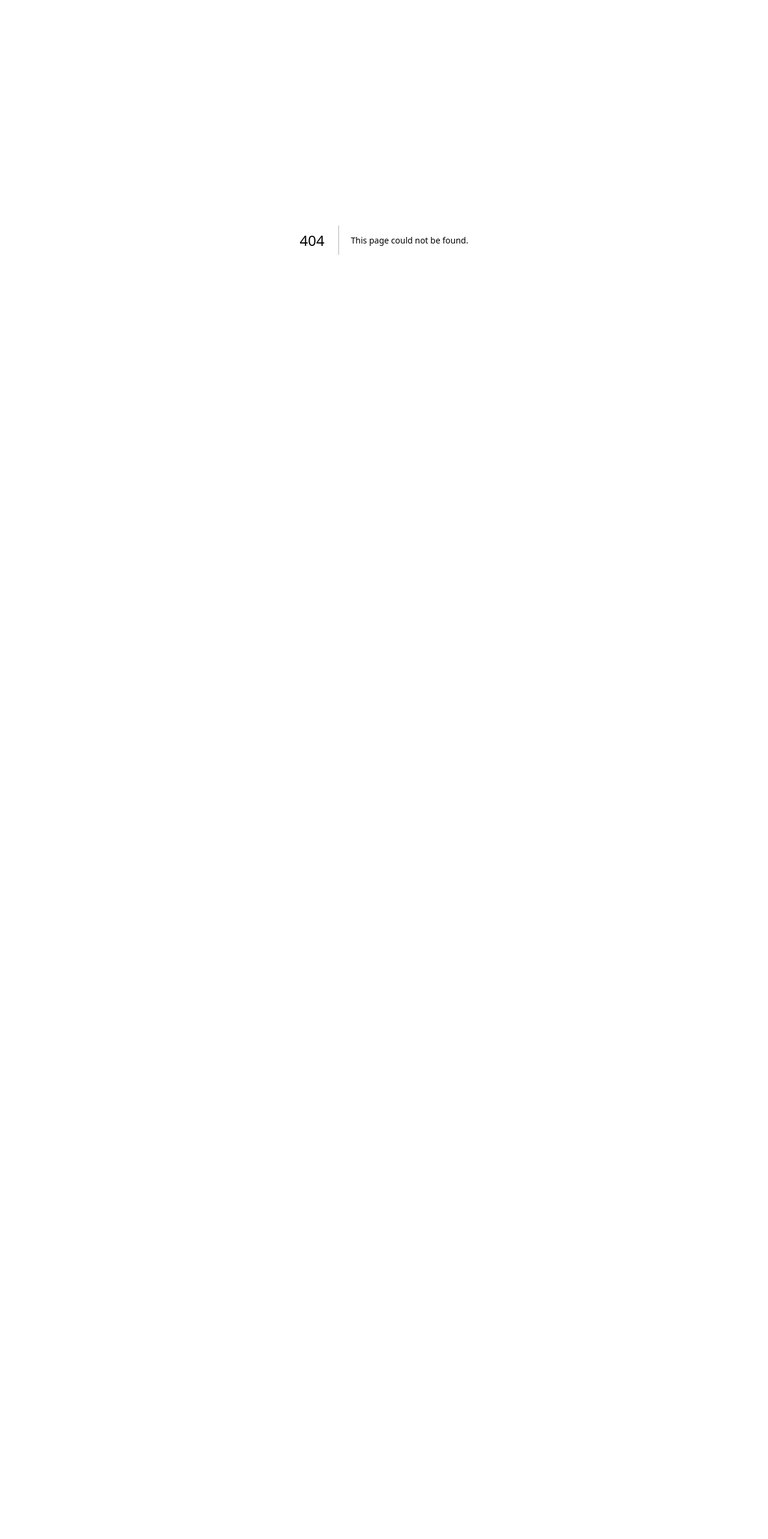
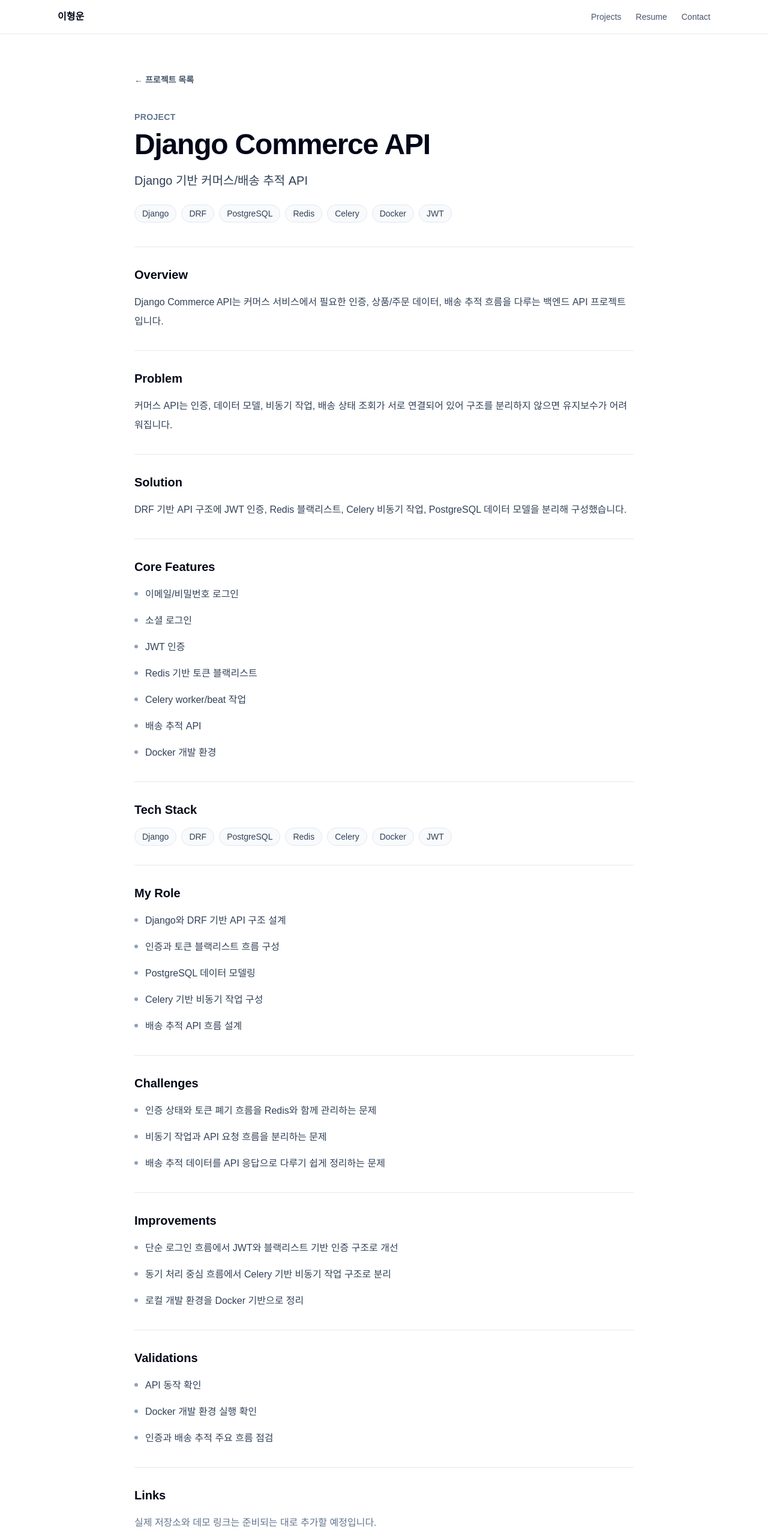
Before and after one commit to ing2720/profile, a Next.js app: page /projects/django-commerce in a window 1280 px wide. Before the commit this address had no page. Shown: the top 2566 px of the page at 60% size. Before the commit the page ends 800 px from the top, so only its background shows below. Built offline with nearby package versions, Linux system fonts and the light colour scheme.

Commit message:
feat: add project pages

```diff
--- /dev/null
+++ b/src/app/projects/[slug]/page.tsx
@@ -0,0 +1,163 @@
+import type { Metadata } from "next";
+import Link from "next/link";
+import { notFound } from "next/navigation";
+import { Footer } from "@/components/layout/Footer";
+import { Header } from "@/components/layout/Header";
+import { Badge } from "@/components/ui/Badge";
+import { ButtonLink } from "@/components/ui/ButtonLink";
+import { DetailSection } from "@/components/ui/DetailSection";
+import { projects } from "@/data/projects";
+
+type ProjectDetailPageProps = {
+  params: Promise<{
+    slug: string;
+  }>;
+};
+
+function findProject(slug: string) {
+  return projects.find((project) => project.slug === slug);
+}
+
+function DetailList({ items }: { items: string[] }) {
+  return (
+    <ul className="space-y-3">
+      {items.map((item) => (
+        <li className="flex gap-3" key={item}>
+          <span className="mt-3 h-1.5 w-1.5 shrink-0 rounded-full bg-slate-400" />
+          <span>{item}</span>
+        </li>
+      ))}
+    </ul>
+  );
+}
+
+export function generateStaticParams() {
+  return projects.map((project) => ({
+    slug: project.slug
+  }));
+}
+
+export async function generateMetadata({
+  params
+}: ProjectDetailPageProps): Promise<Metadata> {
+  const { slug } = await params;
+  const project = findProject(slug);
+
+  if (!project) {
+    return {
+      title: "Project Not Found | 이형운"
+    };
+  }
+
+  return {
+    title: `${project.title} | 이형운`,
+    description: project.summary
+  };
+}
+
+export default async function ProjectDetailPage({
+  params
+}: ProjectDetailPageProps) {
+  const { slug } = await params;
+  const project = findProject(slug);
+
+  if (!project) {
+    notFound();
+  }
+
+  const visibleLinks = project.links.filter((link) => link.href);
+
+  return (
+    <>
+      <Header />
+      <main>
+        <article className="mx-auto max-w-4xl px-5 py-12 sm:px-6 sm:py-16 lg:px-8">
+          <Link
+            className="text-sm font-semibold text-slate-600 hover:text-slate-950 focus-visible:outline focus-visible:outline-2 focus-visible:outline-offset-4 focus-visible:outline-slate-900"
+            href="/projects"
+          >
+            ← 프로젝트 목록
+          </Link>
+
+          <header className="mt-10 pb-10">
+            <p className="text-sm font-semibold uppercase tracking-wide text-slate-500">
+              Project
+            </p>
+            <h1 className="mt-3 text-4xl font-bold tracking-tight text-slate-950 sm:text-5xl">
+              {project.title}
+            </h1>
+            <p className="mt-5 text-xl leading-8 text-slate-700">
+              {project.summary}
+            </p>
+            <div className="mt-6 flex flex-wrap gap-2">
+              {project.stacks.map((stack) => (
+                <Badge key={stack}>{stack}</Badge>
+              ))}
+            </div>
+          </header>
+
+          <DetailSection title="Overview">
+            <p>{project.overview}</p>
+          </DetailSection>
+
+          <DetailSection title="Problem">
+            <p>{project.problem}</p>
+          </DetailSection>
+
+          <DetailSection title="Solution">
+            <p>{project.solution}</p>
+          </DetailSection>
+
+          <DetailSection title="Core Features">
+            <DetailList items={project.features} />
+          </DetailSection>
+
+          <DetailSection title="Tech Stack">
+            <div className="flex flex-wrap gap-2">
+              {project.stacks.map((stack) => (
+                <Badge key={stack}>{stack}</Badge>
+              ))}
+            </div>
+          </DetailSection>
+
+          <DetailSection title="My Role">
+            <DetailList items={project.myRole} />
+          </DetailSection>
+
+          <DetailSection title="Challenges">
+            <DetailList items={project.challenges} />
+          </DetailSection>
+
+          <DetailSection title="Improvements">
+            <DetailList items={project.improvements} />
+          </DetailSection>
+
+          <DetailSection title="Validations">
+            <DetailList items={project.validations} />
+          </DetailSection>
+
+          <DetailSection title="Links">
+            {visibleLinks.length > 0 ? (
+              <div className="flex flex-wrap gap-3">
+                {visibleLinks.map((link) => (
+                  <ButtonLink href={link.href} key={link.label}>
+                    {link.label}
+                  </ButtonLink>
+                ))}
+              </div>
+            ) : (
+              <p className="text-slate-500">
+                실제 저장소와 데모 링크는 준비되는 대로 추가할 예정입니다.
+              </p>
+            )}
+          </DetailSection>
+
+          <DetailSection title="Next Improvements">
+            <DetailList items={project.nextImprovements} />
+          </DetailSection>
+        </article>
+      </main>
+      <Footer />
+    </>
+  );
+}
--- /dev/null
+++ b/src/app/projects/page.tsx
@@ -0,0 +1,46 @@
+import type { Metadata } from "next";
+import { Footer } from "@/components/layout/Footer";
+import { Header } from "@/components/layout/Header";
+import { ProjectCard } from "@/components/ui/ProjectCard";
+import { SectionTitle } from "@/components/ui/SectionTitle";
+import { projects } from "@/data/projects";
+
+export const metadata: Metadata = {
+  title: "Projects | 이형운",
+  description: "이형운 백엔드 개발자 프로젝트 목록"
+};
+
+const orderedProjects = [...projects].sort((a, b) => {
+  if (a.slug === "mwoham") {
+    return -1;
+  }
+
+  if (b.slug === "mwoham") {
+    return 1;
+  }
+
+  return 0;
+});
+
+export default function ProjectsPage() {
+  return (
+    <>
+      <Header />
+      <main>
+        <section className="mx-auto max-w-6xl px-5 py-16 sm:px-6 sm:py-20 lg:px-8">
+          <SectionTitle
+            eyebrow="Projects"
+            title="프로젝트 목록"
+            description="백엔드 설계, 자동화, 로컬 앱 연동, 정적 웹 배포 경험을 프로젝트 단위로 정리했습니다."
+          />
+          <div className="mt-10 grid gap-6 md:grid-cols-2 xl:grid-cols-3">
+            {orderedProjects.map((project) => (
+              <ProjectCard key={project.slug} project={project} />
+            ))}
+          </div>
+        </section>
+      </main>
+      <Footer />
+    </>
+  );
+}
--- a/src/components/layout/Header.tsx
+++ b/src/components/layout/Header.tsx
@@ -2,10 +2,10 @@ import Link from "next/link";
 import { profile } from "@/data/profile";
 
 const navigationItems = [
-  { label: "Projects", href: "#projects" },
+  { label: "Projects", href: "/projects" },
   // TODO: /resume 페이지 구현 전까지 PDF 링크를 직접 사용합니다.
   { label: "Resume", href: profile.links.resumePdf.href },
-  { label: "Contact", href: "#contact" }
+  { label: "Contact", href: "/#contact" }
 ];
 
 export function Header() {
--- /dev/null
+++ b/src/components/ui/DetailSection.tsx
@@ -0,0 +1,13 @@
+type DetailSectionProps = {
+  title: string;
+  children: React.ReactNode;
+};
+
+export function DetailSection({ title, children }: DetailSectionProps) {
+  return (
+    <section className="border-t border-slate-200 py-8">
+      <h2 className="text-xl font-bold text-slate-950">{title}</h2>
+      <div className="mt-4 text-base leading-8 text-slate-700">{children}</div>
+    </section>
+  );
+}
--- a/src/components/ui/ProjectCard.tsx
+++ b/src/components/ui/ProjectCard.tsx
@@ -1,5 +1,6 @@
 import type { Project } from "@/data/projects";
 import { Badge } from "./Badge";
+import { ButtonLink } from "./ButtonLink";
 
 type ProjectCardProps = {
   project: Project;
@@ -34,6 +35,10 @@ export function ProjectCard({ project }: ProjectCardProps) {
           </li>
         ))}
       </ul>
+
+      <div className="mt-6">
+        <ButtonLink href={`/projects/${project.slug}`}>상세 보기</ButtonLink>
+      </div>
     </article>
   );
 }
--- a/src/data/projects.ts
+++ b/src/data/projects.ts
@@ -18,6 +18,7 @@ export type Project = {
   challenges: string[];
   improvements: string[];
   validations: string[];
+  nextImprovements: string[];
   links: ProjectLink[];
 };
 
@@ -53,11 +54,13 @@ export const projects: Project[] = [
       "로컬 FastAPI 백엔드와 SwiftUI 앱을 연동해 작업 이벤트를 저장하고, TimelineBuilder와 AI 요약 흐름으로 기록을 리포트 형태로 정리했습니다.",
     features: [
       "작업 세션, 이벤트, 메모, 회의 기록 저장",
+      "STT 기반 회의 기록 흐름",
       "일일 타임라인 생성",
       "Gemini 기반 리포트 초안 생성",
       "민감정보 마스킹 후 AI 요청",
       "컴포넌트 설치 상태 관리",
-      "lightweight/full DMG 패키징"
+      "lightweight/full DMG 패키징",
+      "체크섬 검증을 통한 패키징 산출물 확인"
     ],
     myRole: [
       "FastAPI 기반 로컬 백엔드 구조 설계",
@@ -81,6 +84,11 @@ export const projects: Project[] = [
       "ruff 기반 정적 검사",
       "체크섬 검증을 통한 패키징 산출물 확인",
       "staging/final 경로 분리 확인"
+    ],
+    nextImprovements: [
+      "실제 사용 흐름 기준으로 회의 기록 편집 UX 보완",
+      "리포트 템플릿 선택 기능 추가 검토",
+      "설치 상태 점검 메시지와 복구 안내 개선"
     ],
     links: [
       // TODO: 실제 저장소 URL로 교체
@@ -153,6 +161,11 @@ export const projects: Project[] = [
       "Docker 개발 환경 실행 확인",
       "인증과 배송 추적 주요 흐름 점검"
     ],
+    nextImprovements: [
+      "배송 추적 응답 포맷 정리",
+      "주요 API 테스트 케이스 보강",
+      "Docker 기반 로컬 실행 문서 개선"
+    ],
     links: [
       // TODO: 실제 저장소 URL로 교체
       {
@@ -170,8 +183,10 @@ export const projects: Project[] = [
     highlights: [
       "정적 데이터 기반 콘텐츠 관리",
       "프로젝트 상세 페이지 중심 구조",
+      "반응형 UI 구성",
       "웹 이력서와 PDF 다운로드 제공 예정",
-      "Vercel 배포 예정"
+      "Vercel 배포 예정",
+      "SEO 고도화 예정"
     ],
     overview:
       "Portfolio Website는 백엔드 개발 경험과 프로젝트 내용을 정리하기 위한 Next.js 기반 정적 포트폴리오 사이트입니다.",
@@ -182,9 +197,11 @@ export const projects: Project[] = [
     features: [
       "정적 콘텐츠 데이터 관리",
       "프로젝트 목록과 상세 페이지 제공 예정",
+      "모바일 대응 반응형 레이아웃",
       "웹 이력서 페이지 제공 예정",
       "PDF 이력서 다운로드 제공 예정",
-      "Vercel 정적 배포 예정"
+      "Vercel 정적 배포 예정",
+      "SEO 메타데이터 고도화 예정"
     ],
     myRole: [
       "Next.js 프로젝트 구조 구성",
@@ -204,6 +221,11 @@ export const projects: Project[] = [
       "npm run lint로 정적 검사",
       "npm run build로 정적 빌드 확인"
     ],
+    nextImprovements: [
+      "프로젝트 상세 콘텐츠 보강",
+      "웹 이력서 페이지 구현",
+      "SEO 메타데이터와 오픈그래프 이미지 구성"
+    ],
     links: [
       // TODO: 배포 URL로 교체
       {
```
